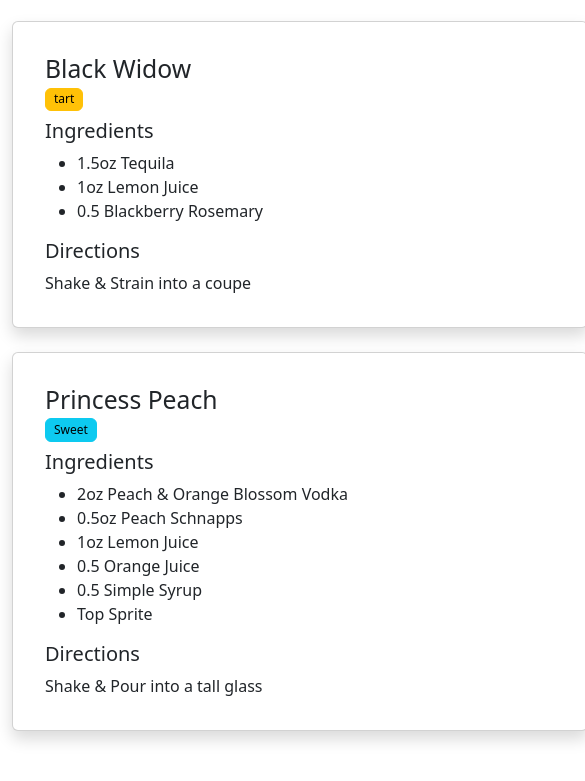
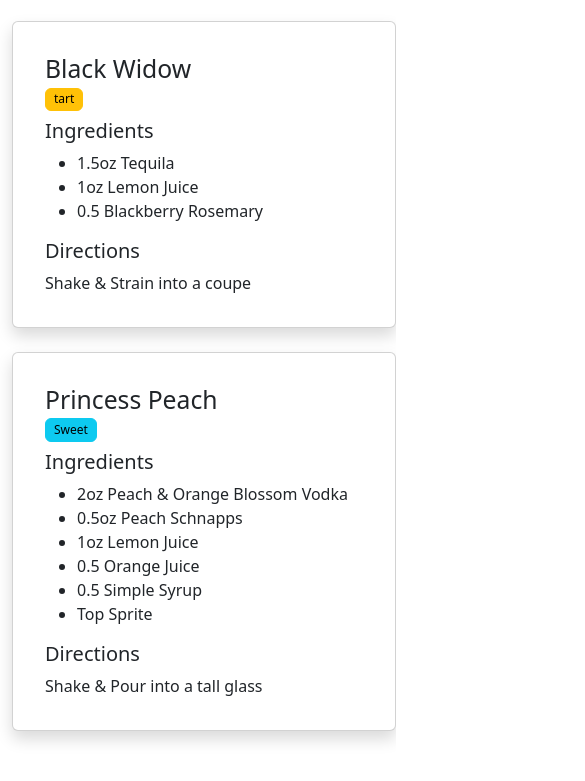
Before and after one commit to MediumlySalted/digital-bar-recipe-book, a plain HTML site: page index.html in a window 390 px wide. Shown: the part 59-840 px from the top of the page, 585 px wide, since content can reach past the window. Drawn offline with nearby package versions, Linux system fonts and the light colour scheme.

Commit message:
Resized cards for mobile screen

```diff
--- a/index.html
+++ b/index.html
@@ -42,7 +42,7 @@
     <div class="container">
         <div class="row row-cols-auto">
             <div class="col">
-                <div class="card shadow p-3 mb-4 bg-body rounded" style="width: 36rem;">
+                <div class="card shadow p-3 mb-4 bg-body rounded" style="width: 24rem;">
                     <div class="card-body" id="recipe">
                         <h2 class="card-title" style="margin-bottom: .25rem;">Black Widow</h2>
                         <p class="btn btn-warning" style="--bs-btn-padding-y: .1rem; --bs-btn-padding-x: .5rem; --bs-btn-font-size: .75rem; margin-bottom: .5rem;">tart</p>
@@ -58,7 +58,7 @@
                 </div>
             </div>
             <div class="col">
-                <div class="card shadow p-3 mb-4 bg-body rounded" style="width: 36rem;">
+                <div class="card shadow p-3 mb-4 bg-body rounded" style="width: 24rem;">
                     <div class="card-body" id="recipe">
                         <h2 class="card-title" style="margin-bottom: .25rem;">Princess Peach</h2>
                         <p class="btn btn-info" style="--bs-btn-padding-y: .1rem; --bs-btn-padding-x: .5rem; --bs-btn-font-size: .75rem; margin-bottom: .5rem;">Sweet</p>
```
